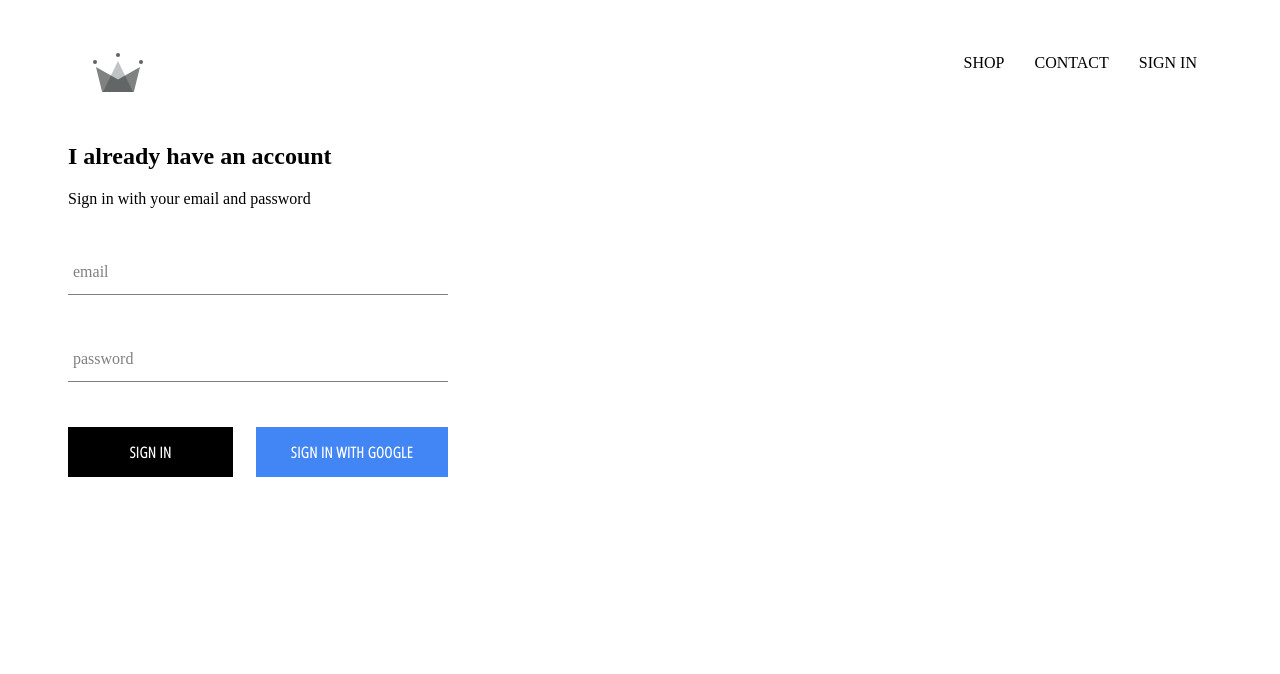
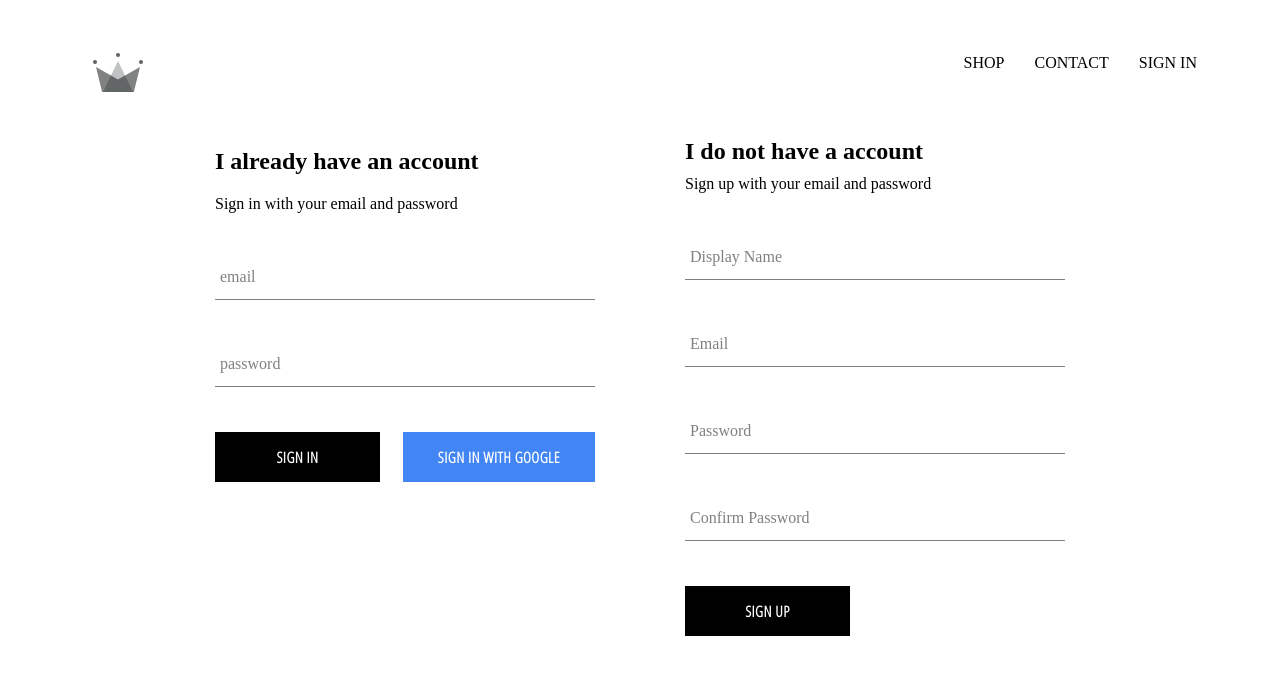
Before and after one commit to pmin825/ecommerce-project, a React (Create React App) app in the folder ecomm-project/: page /signin in a window 1280 px wide. Shown: the top 674 px of the page. Built offline with nearby package versions, Linux system fonts and the light colour scheme; no server answers.

Commit message:
implemented firebase utils, included ability to store authenticated users

```diff
--- a/ecomm-project/src/App.js
+++ b/ecomm-project/src/App.js
@@ -3,7 +3,7 @@
 import "./App.css";
 import HomePage from "./pages/homepage/homepage.component.jsx";
 import ShopPage from "./pages/shop/shop.component.jsx";
-import SignInAndSignUpPage from "./pages/sign-in-and-sign-up/sign-in-and-signup.jsx";
+import SignInAndSignUpPage from "./pages/sign-in-and-sign-up/sign-in-and-signup.component.jsx";
 import Header from "./components/header/header-component.jsx";
 import { auth, createUserProfileDocument } from "./firebase/firebase.utils";
 
--- a/ecomm-project/src/components/sign-up/sign-up.component.jsx
+++ b/ecomm-project/src/components/sign-up/sign-up.component.jsx
@@ -3,7 +3,7 @@
 import FormInput from "../form-input/form-input.component";
 import CustomButton from "../custom-button/custom-button.component";
 
-import { auth, createUserProfielDocument } from "../../firebase/firebase.utils";
+import { auth, createUserProfileDocument } from "../../firebase/firebase.utils";
 
 import "./sign-up.styles.scss";
 
@@ -34,7 +34,7 @@
         email,
         password
       );
-      await createUserProfielDocument(user, { displayName });
+      await createUserProfileDocument(user, { displayName });
       this.setState({
         displayName: "",
         email: "",
--- a/ecomm-project/src/pages/sign-in-and-sign-up/sign-in-and-signup.jsx
+++ b/ecomm-project/src/pages/sign-in-and-sign-up/sign-in-and-signup.component.jsx
@@ -1,10 +1,14 @@
 import React from "react";
+
 import SignIn from "../../components/sign-in/sign-in.component";
-// import "./sign-in-and-sign-up.styles.scss";
+import SignUp from "../../components/sign-up/sign-up.component";
+
+import "./sign-in-and-signup.styles.scss";
 
 const SignInAndSignUpPage = () => (
   <div className="sign-in-and-sign-up">
     <SignIn />
+    <SignUp />
   </div>
 );
 
--- a/ecomm-project/src/pages/sign-in-and-sign-up/sign-in-and-signup.styles.scss
+++ b/ecomm-project/src/pages/sign-in-and-sign-up/sign-in-and-signup.styles.scss
@@ -0,0 +1,6 @@
+.sign-in-and-sign-up {
+  width: 850px;
+  display: flex;
+  justify-content: space-between;
+  margin: 30px auto;
+}
```
Also changed, not shown: 1 other file (tests, documents, lock files or other folders).
